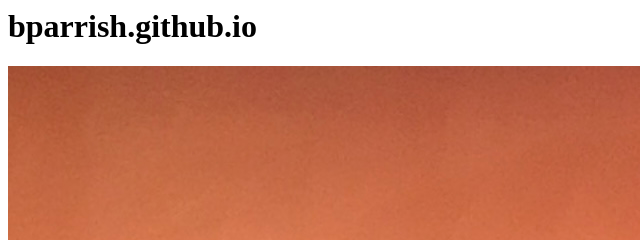
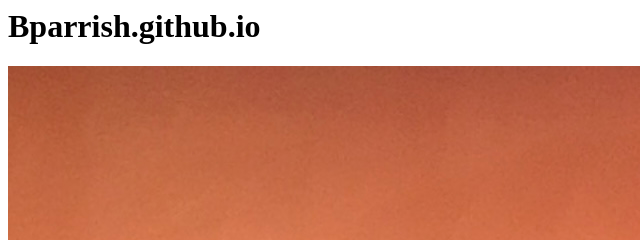
Before and after one commit to BradleyParrish/Bparrish.github.io, a plain HTML site: page index.html in a window 1280 px wide. Shown: the top 240 px of the page, 0-640 px from the left. Drawn offline with Linux system fonts and the light colour scheme.

Commit message:
Update index.html

```diff
--- a/index.html
+++ b/index.html
@@ -1,4 +1,4 @@
 <html>
-    <h1>bparrish.github.io</h1>
+    <h1>Bparrish.github.io</h1>
     <img src="brad.JPG" />
 </html>
```
